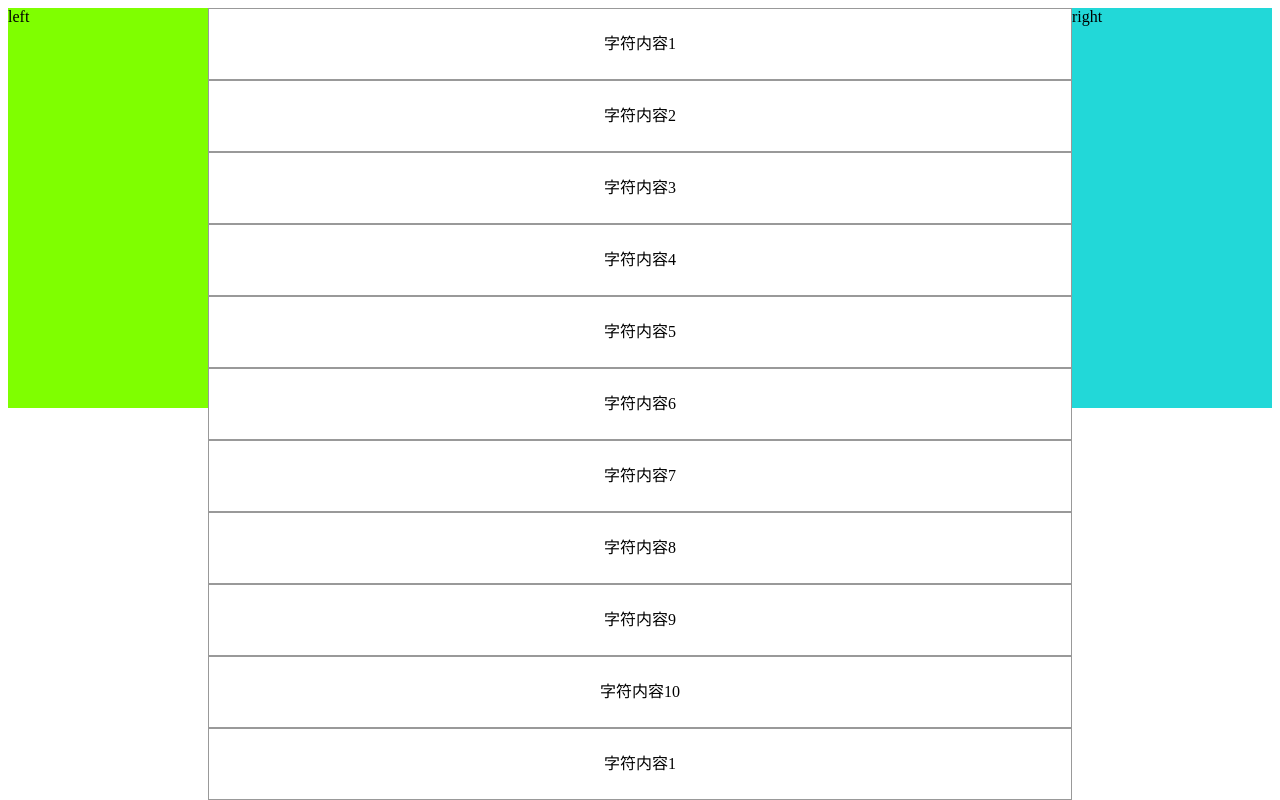
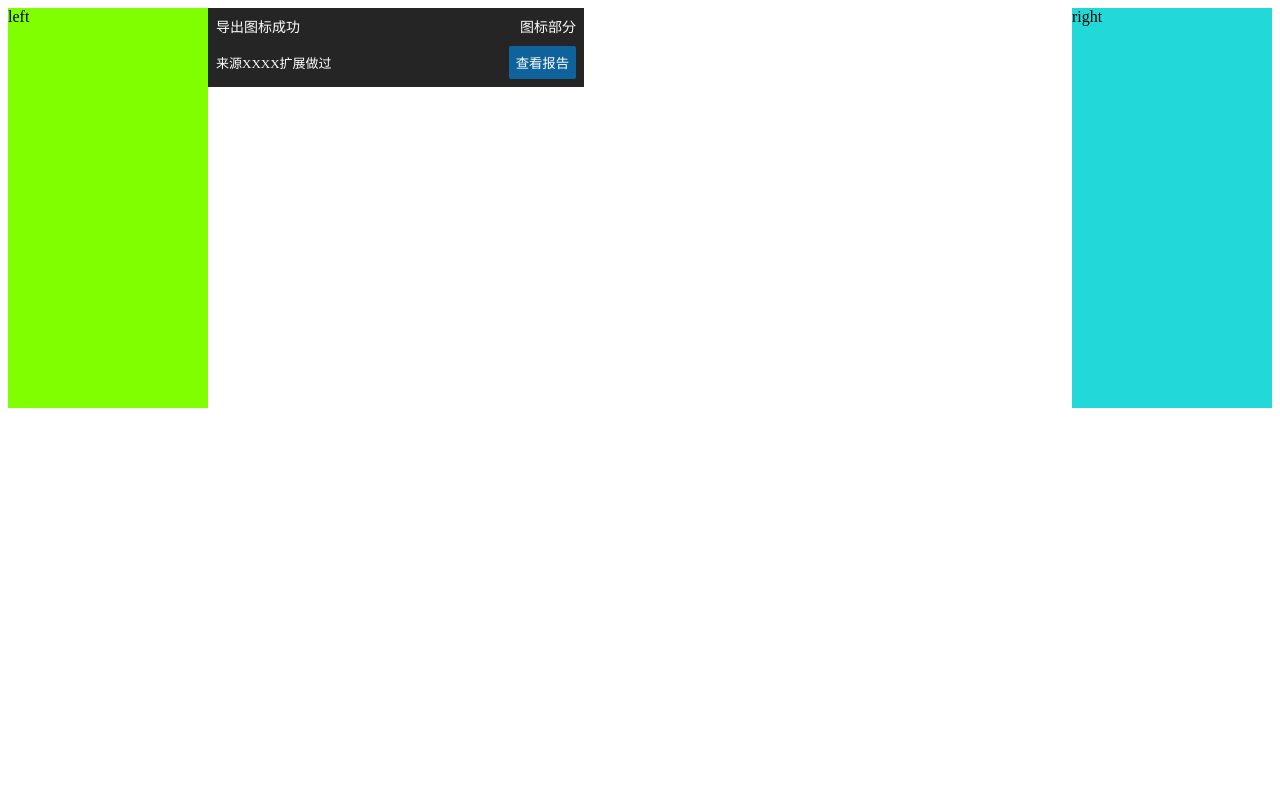
Before and after one commit to AuroraHan/MPlus, a Vue app: page /#/test in a window 1280 px wide. Shown: the top 800 px of the page. Built offline with nearby package versions, Linux system fonts and the light colour scheme.

Commit message:
消息弹框

```diff
--- a/components.d.ts
+++ b/components.d.ts
@@ -13,6 +13,7 @@ declare module '@vue/runtime-core' {
     MAvatar: typeof import('./src/components/Avatar/MAvatar.vue')['default']
     MCard: typeof import('./src/components/Card/MCard.vue')['default']
     MDropdown: typeof import('./src/components/DropDown/MDropdown.vue')['default']
+    Message: typeof import('./src/components/Message/Message.vue')['default']
     MSlider: typeof import('./src/components/Slider/MSlider.vue')['default']
     Mytest: typeof import('./src/components/mytest/index.vue')['default']
     RouterLink: typeof import('vue-router')['RouterLink']
--- /dev/null
+++ b/src/components/Message/Message.vue
@@ -0,0 +1,57 @@
+<template>
+    <div :class="ns.b()">
+        <div :class="ns.b('operation')">
+            <div>导出图标成功</div>
+            <div>图标部分</div>
+        </div>
+        <div :class="ns.b('display')">
+            <div :class="ns.be('display', 'detail')">来源XXXX扩展做过
+            </div>
+            <button>查看报告</button>
+        </div>
+    </div>
+</template>
+
+<script setup lang="ts">
+import { ref, onMounted } from 'vue';
+import { useNamespace } from "@/hooks/use-namespace"
+const ns = useNamespace('message')
+</script>
+
+<style scoped lang="scss">
+$ns: message;
+
+@include block($ns) {
+    width: 360px;
+    background-color: #252526;
+    padding: 8px;
+    color: #fff;
+}
+
+@include block(#{$ns}-operation) {
+    display: flex;
+    justify-content: space-between;
+    font-size: 14px;
+    margin-bottom: 10px;
+}
+
+@include block(#{$ns}-display) {
+    display: flex;
+    justify-content: space-between;
+    align-items: center;
+    font-size: 13px;
+
+    &>button {
+        background-color: #0e639c;
+        color: #fff;
+        border: 1px solid transparent;
+        border-radius: 2px;
+        padding: 6px;
+        cursor: pointer;
+    }
+
+    @include element(detail) {
+        max-width: 280px;
+    }
+}
+</style>
--- a/src/page/MyTest/test.vue
+++ b/src/page/MyTest/test.vue
@@ -9,15 +9,16 @@
     <img
       src="https://cube.elemecdn.com/e/fd/0fc7d20532fdaf769a25683617711png.png"
     />
-                                                                                </MAvatar> -->
+                                                                                    </MAvatar> -->
   <!-- <MyImg></MyImg> -->
   <!-- <MySlider :on-success="success" :onFail="fail"></MySlider> -->
   <!-- <MyDropDown :option-data="dropData.dropArr" width="300px" size="18px"></MyDropDown> -->
 <!-- <button @click="openSeachBar">显示搜索框</button>
-                                                                                <button @click="closeSeachBar">隐藏搜索框搜索框</button> -->
+                                                                                    <button @click="closeSeachBar">隐藏搜索框搜索框</button> -->
+<!-- <VirtualList :list-data="listData" :item-size="50"></VirtualList>
   <VirtualList :list-data="listData" :item-size="50"></VirtualList>
-  <VirtualList :list-data="listData" :item-size="50"></VirtualList>
-  <div ref="btn" id="btn">ssss</div>
+      <div ref="btn" id="btn">ssss</div> -->
+  <MyMessage></MyMessage>
 </template>
 
 <script setup lang='ts'>
@@ -26,6 +27,7 @@ import MAvatar from "@/components/avatar/MAvatar.vue";
 import MyImg from "@/myTest/lazy/MyImg.vue";
 import MySlider from "@/components/slider/MSlider.vue";
 import MyDropDown from "@/components/dropdown/MDropdown.vue";
+import MyMessage from '@/components/Message/Message.vue'
 import { shuffle, elementIsVisibleInViewport, changeToChinese } from "@/util/tool"
 
 import VirtualList from '@/components/virtualList/VirtualList.vue'
```
